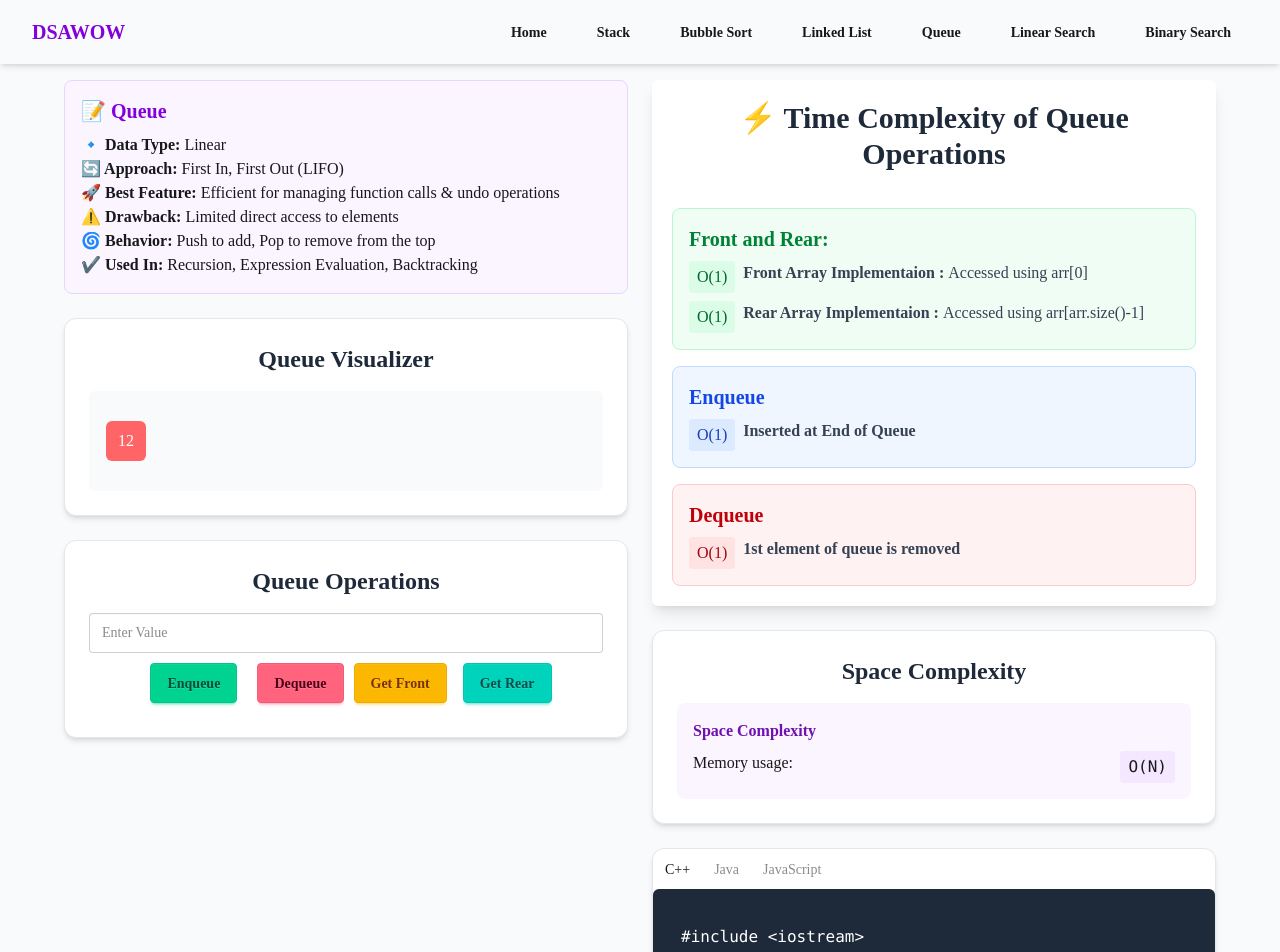
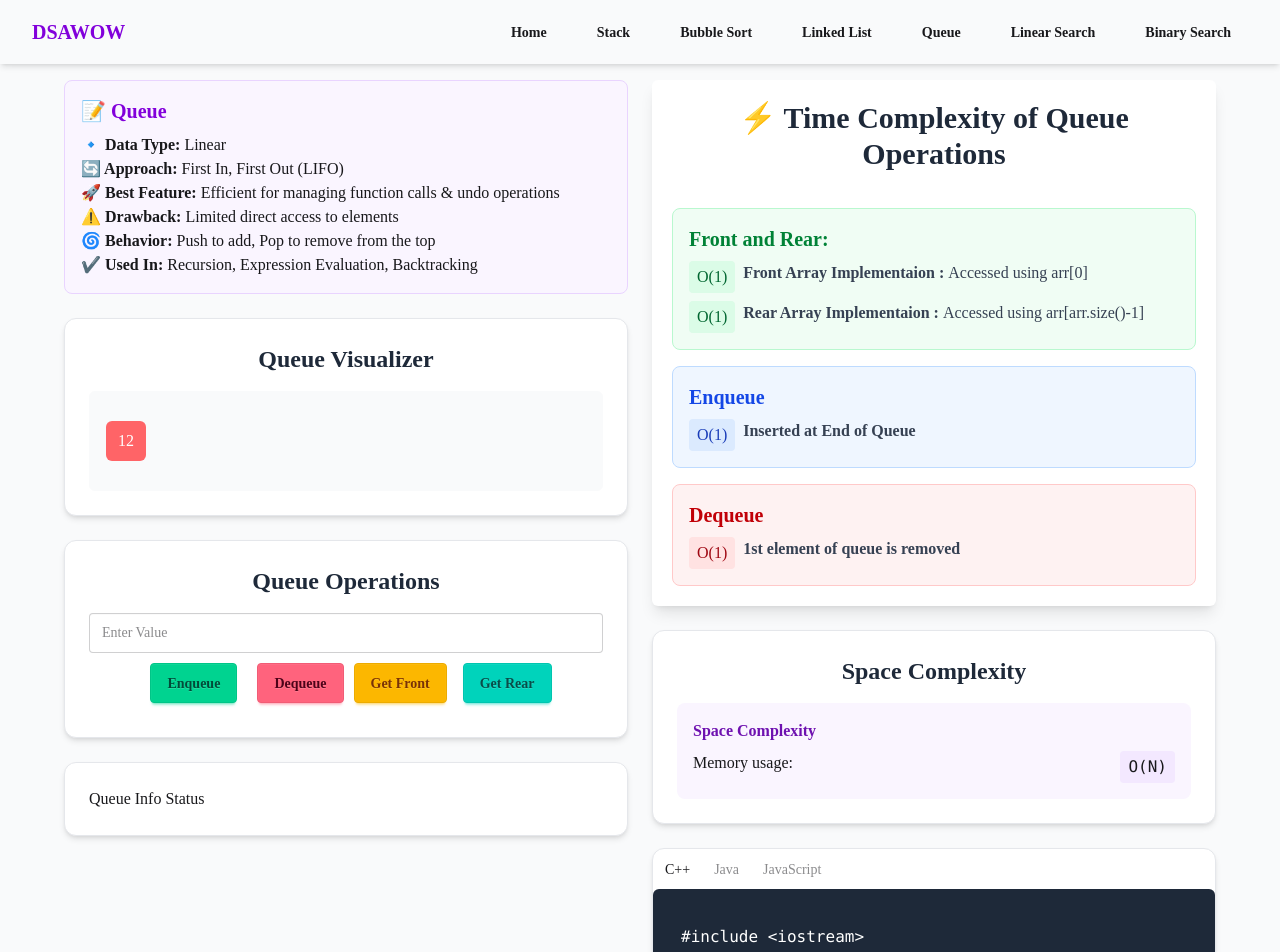
Before and after one commit to Priyanka-Adheli/DSA-Wow, a React (Vite) app: page /queue in a window 1280 px wide. Shown: the top 952 px of the page. Built offline with nearby package versions, Linux system fonts and the light colour scheme.

Commit message:
Added queue status info

```diff
--- a/src/pages/Queue.jsx
+++ b/src/pages/Queue.jsx
@@ -147,6 +147,8 @@ const Queue = () =>{
   )
 }
 </div>
+                   <div className='bg-white rounded-xl shadow-md p-6 border border-gray-200'>{error || "Queue Info Status"}</div>
+
 <style>
        {`
           @keyframes popUp {
```
